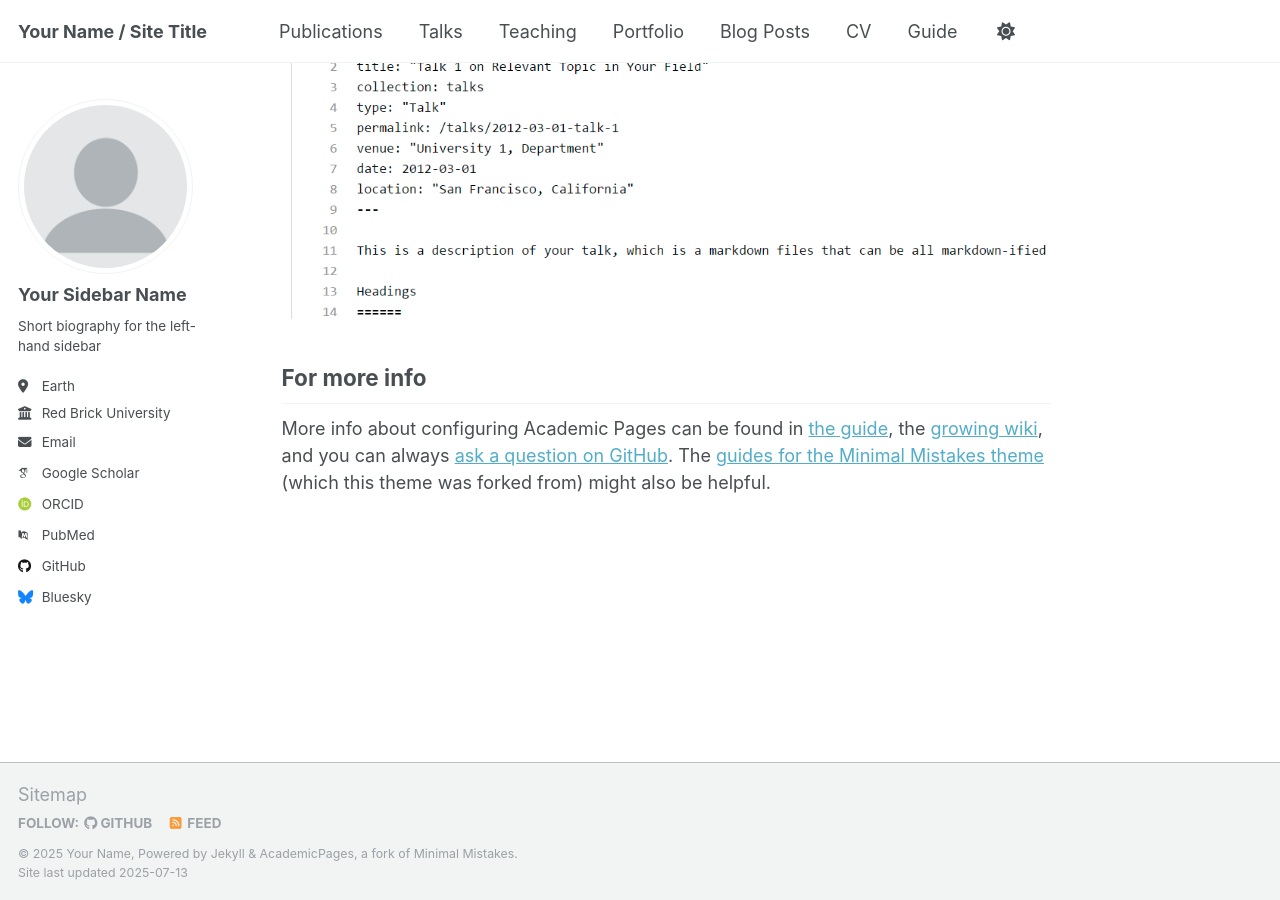
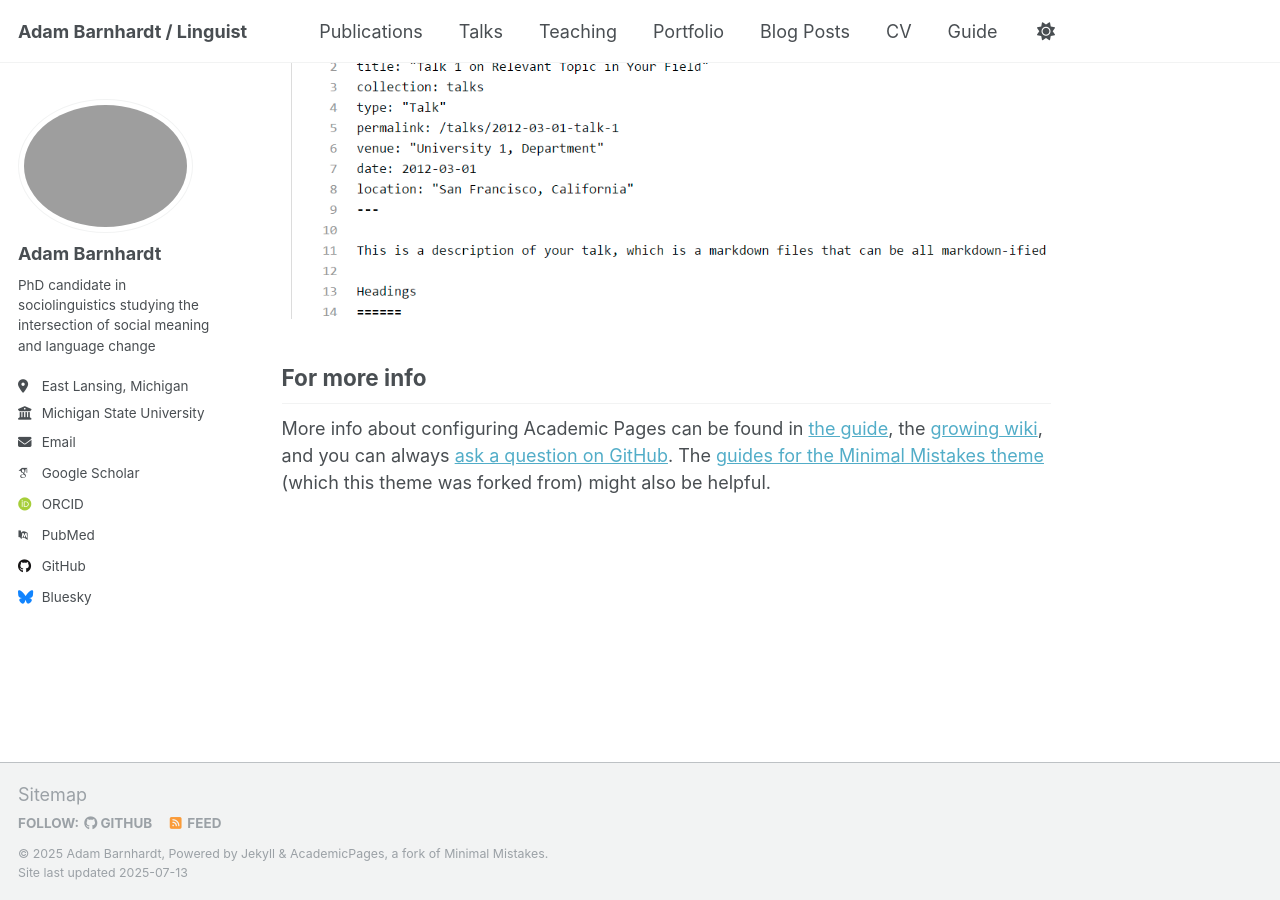
Before and after one commit to adambarnhardt/adambarnhardt.github.io, a Jekyll site: the page built from _pages/about.md, in a window 1280 px wide and 900 px high, scrolled down 2880 px. Built offline with Jekyll 4.4.1, drawn with Linux system fonts in a browser that asks for light colours; some web fonts are replaced; a script that is not in the unit is left out.

Commit message:
Update _config.yml

```diff
--- a/_config.yml
+++ b/_config.yml
@@ -9,27 +9,27 @@
 # Basic Site Settings
 locale                   : "en-US"
 site_theme               : "default"
-title                    : "Your Name / Site Title"
+title                    : "Adam Barnhardt / Linguist"
 title_separator          : "-"
-name                     : &name "Your Name"
-description              : &description "personal description"
-url                      : https://academicpages.github.io # the base hostname & protocol for your site e.g. "https://[your GitHub username].github.io" or if you already have some other page hosted on Github then use "https://[your GitHub username].github.io/[Your Repo Name]"
+name                     : &name "Adam Barnhardt"
+description              : &description "Personal website for Adam Barnhardt"
+url                      : https://adambarnhardt.github.io # the base hostname & protocol for your site e.g. "https://[your GitHub username].github.io" or if you already have some other page hosted on Github then use "https://[your GitHub username].github.io/[Your Repo Name]"
 baseurl                  : "" # the subpath of your site, e.g. "/blog"
-repository               : "academicpages/academicpages.github.io"
+repository               : "adambarnhardt/adambarnhardt.github.io"
 
 # Site Author - The following control what appear as part of the author content on the side bar.
 #               If a field is blank the icon and link will not appear, otherwise it will be shown.
 #               Additional customization can be done by editing /_includes/author-profile.html
 author:
   # Biographic information
-  avatar           : "profile.png"
-  name             : "Your Sidebar Name"
+  avatar           : "IMG_6301.HEIC"
+  name             : "Adam Barnhardt"
   pronouns         : # example: "she/her"
-  bio              : "Short biography for the left-hand sidebar"
-  location         : "Earth"
-  employer         : "Red Brick University"
+  bio              : "PhD candidate in sociolinguistics studying the intersection of social meaning and language change"
+  location         : "East Lansing, Michigan"
+  employer         : "Michigan State University"
   uri              : # URL
-  email            : "none@example.org"
+  email            : "barnha60@msu.edu"
 
   # Academic websites
   academia         : # URL
```
